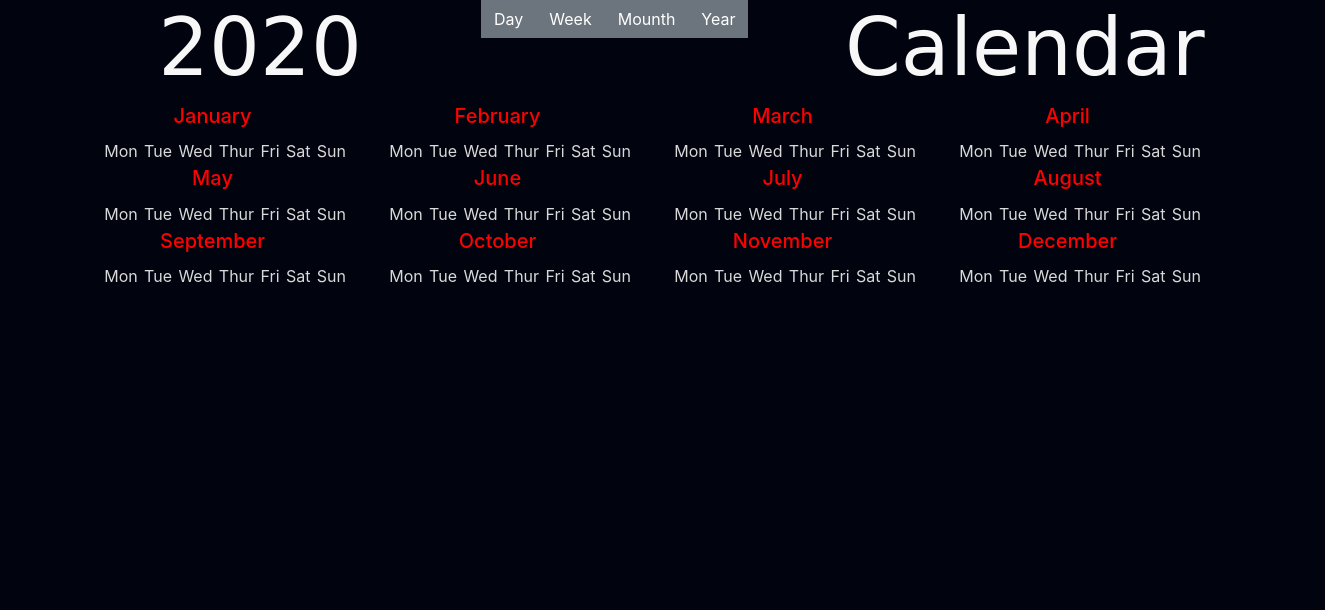
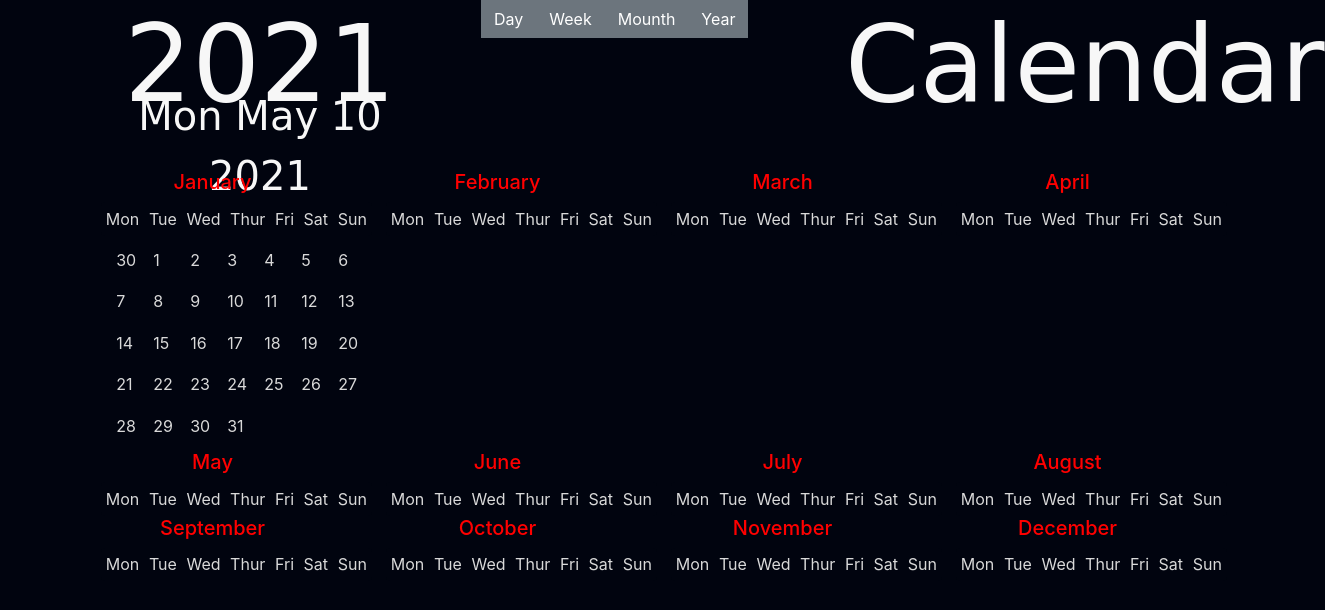
Before and after one commit to wemersonsantos/Calendar-Application, a plain HTML site: page index.html in a window 1280 px wide. Shown: the whole page, 1325 px wide, since content can reach past the window. Drawn offline with nearby package versions, Linux system fonts and the light colour scheme; a web font is replaced by a local one.

Commit message:
Aconteceu algum erro de exibição, continuo amanhã

```diff
--- a/css/style.css
+++ b/css/style.css
@@ -8,9 +8,23 @@
     text-align: center;
 }
 
+#nowDate{
+    height: 170px;
+}
+
+#yearString{
+    text-align: center;
+    font-size: 30pt;
+    color: #f7f7f7;
+    position: relative;
+    top: -50px;
+    font-family: 'italianno', cursive;
+    margin: 0;
+}
+
 #calendar, #year{
     font-family: 'italianno', cursive;
-    font-size: 60pt;
+    font-size: 80pt;
     color: #f7f7f7;
 }
 
@@ -33,7 +47,7 @@ ul{
 
 ul .list-group-item{
     border: none;
-    padding: 0.2em;
+    padding: 0.3em;
     background-color: #01040F;
     color: #D9D9D9;
 }
@@ -42,3 +56,31 @@ ul .list-group-item{
     color: red;
     text-align: center;
 }
+
+.days{
+    display: flex;
+    flex-wrap: wrap;
+    padding: 0.2rem;
+    width: 17rem;
+}
+
+.days div{
+   position: relative;
+   right: -20px;
+   display: flex;
+   height: 2rem;
+   margin: 0.3rem;
+   width: calc(12rem/7);
+   color: #D9D9D9;
+   align-items: center;
+   padding-left: 0.2rem;
+}
+
+.days .today{
+    background-color: royalblue;
+}
+
+.days div:hover:not(.today){
+    border: 0.01rem solid #777;
+    cursor: pointer;
+}
--- a/index.html
+++ b/index.html
@@ -17,8 +17,10 @@
 
                 <div class="col-4">
 
-                    <h2 id="year">2020</h2>
-
+                    <div id="nowDate">
+                        <h2 id="year"></h2>
+                        <p id="yearString"></p>
+                    </div>
                 </div><!--END COL-4-->
 
                 <div class="col-4">
@@ -66,6 +68,9 @@
                         <li class="dayMounth list-group-item" data-day="6">Sat</li>
                         <li class="dayMounth list-group-item" data-day="7">Sun</li>
                     </ul>
+                    <div class="days">
+
+                    </div>
                 </div>
                 <div class="mounthYear col-3" data-mounth="2"><h5>February</h5>
                     <ul class="weekMounth list-group list-group-horizontal">
--- a/js/script.js
+++ b/js/script.js
@@ -0,0 +1,22 @@
+const date = new Date();/**instaciando objeto */
+const year = date.getFullYear();
+const monthDays = document.querySelector(".days")
+const lastDay = new Date(date.getFullYear(), date.getMonth() + 1, 0).getDate(); /**o ultimo dia do mês */
+const firstdayIndex = date.getDay(); /*Pega de segunda a sexta*/
+const prevLastDay = new Date(date.getFullYear(), date.getMonth(), 0).getDate();/**ultimo dia do mês anterior */
+
+
+document.querySelector("#year").innerHTML = year;/**o ano em html */
+document.querySelector("#yearString").innerHTML = date.toDateString();/**data em string */
+
+let days = "";
+
+for(let x = firstdayIndex; x > 0; x--){
+    days += `<div class="prev-date">${prevLastDay - x + 1}</div>`;
+    monthDays.innerHTML = days;
+}
+
+for(let i = 1; i <= lastDay; i++){
+    days += `<div>${i}</div>`;
+    monthDays.innerHTML = days;
+}
```
